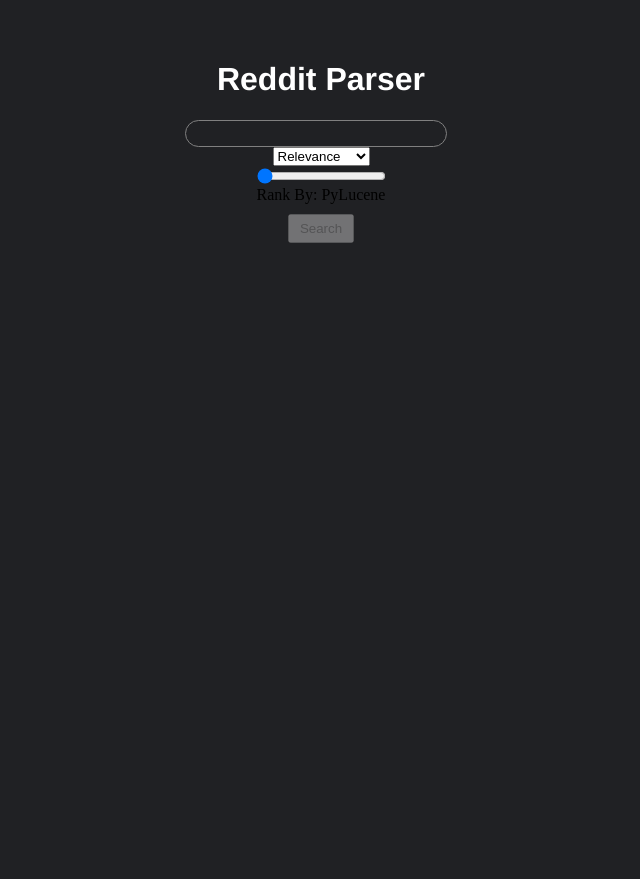
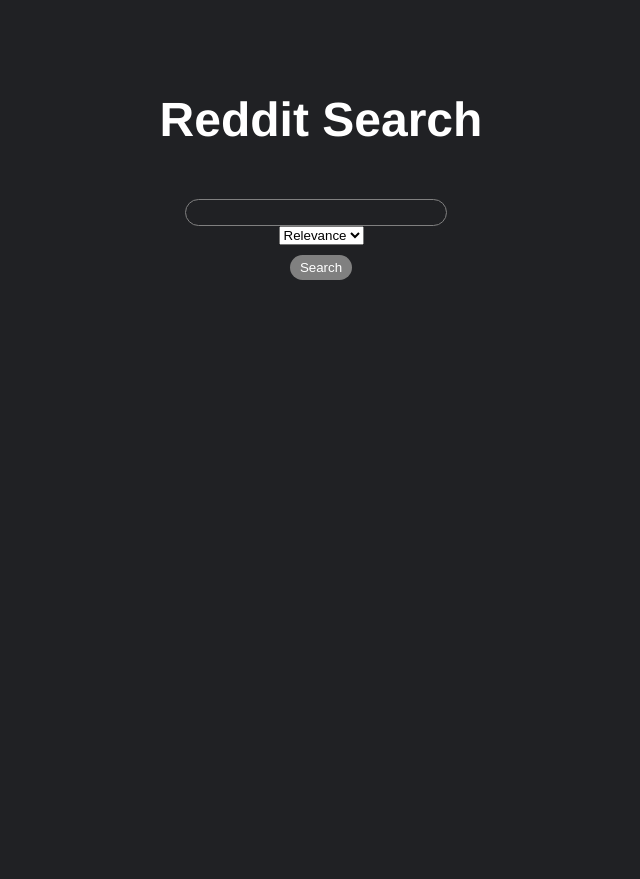
Before and after one commit to ColeShirakata/Reddit-Scraper, a Flask app: page / in a window 1280 px wide. Shown: the top 879 px of the page, without its empty margins (319-959 px from the left). After the commit the page ends 280 px from the top, so only its background shows below. Run offline with Flask 3, Linux system fonts and the light colour scheme.

Commit message:
Fixed bug and cleaned up interface

```diff
--- a/main.py
+++ b/main.py
@@ -44,10 +44,12 @@ def search():
     for score_doc in top_docs.scoreDocs:
         doc = index_searcher.doc(score_doc.doc)
         title = doc.get("title")
+        votes = doc.get("score")
         score = score_doc.score
         result = {
             "title": title,
-            "score": score
+            "score": score,
+            "votes": votes
         }
         results.append(result)
 
--- a/static/styles/styles.css
+++ b/static/styles/styles.css
@@ -1,33 +1,37 @@
 body {
-    background-color:#202124;
+    background-color: #202124;
     margin: 0;
     padding: 0;
     margin-top: 40px;
+    font-family: 'Helvetica', sans-serif;
 }
 
 #content-container {
-    display:flex;
-    flex-direction:column;
-    align-items:center;
-    justify-content:flex-start;
-    height:400vh;
+    display: flex;
+    flex-direction: column;
+    align-items: center;
+    justify-content: flex-start;
+    min-height: 100vh;
+    padding: 20px;
 }
 
 #webpage-title {
-    text-align:center;
-    color:white;
-    font-family: 'Helvetica';
+    text-align: center;
+    color: white;
     font-weight: bold;
+    font-size: 24px;
+    margin-bottom: 20px;
 }
 
 #search {
-    display:flex;
-    flex-direction:column;
-    align-items:center;
+    display: flex;
+    flex-direction: column;
+    align-items: center;
+    margin-bottom: 20px;
 }
 
 #user_input {
-    margin-right:10px;
+    margin-right: 10px;
     border-radius: 15px;
     width: 250px;
     background-color: transparent;
@@ -39,9 +43,31 @@ body {
 
 #search_button {
     padding: 5px 10px;
-    margin-top:10px;
+    margin-top: 10px;
+    background-color: #4CAF50;
+    border: none;
+    color: white;
+    cursor: pointer;
+    border-radius: 15px;
+}
+
+#search_button:disabled {
+    background-color: gray;
+    cursor: not-allowed;
 }
 
 #results {
     color: white;
+    max-width: 500px;
 }
+
+#results p {
+    margin: 10px 0;
+    line-height: 1.5;
+}
+
+.post-divider {
+    border: none;
+    border-top: 1px solid gray;
+    margin: 10px 0;
+}
--- a/templates/index.html
+++ b/templates/index.html
@@ -1,25 +1,21 @@
 <!DOCTYPE HTML>
 <html>
 <head>
-    <title>Reddit Parser</title>
+    <title>Reddit Search</title>
     <link rel="stylesheet" type="text/css" href="{{ url_for('static', filename='styles/styles.css') }}" />
     <script src="https://ajax.googleapis.com/ajax/libs/jquery/3.5.1/jquery.min.js"></script>
 </head>
 <body>
     <div id="content-container">
         <div id="webpage-title">
-            <h1>Reddit Parser</h1>
+            <h1>Reddit Search</h1>
         </div>
         <div id='search'>
             <input type='text' id='user_input'></input>
             <select id='ordering'>
                 <option value="relevance">Relevance</option>
                 <option value="votes">Votes</option>
-                <option value="time">Time</option>
-                <option value="combination">Combination</option>
             </select>
-            <input type="range" id="rank_by" name="rank_by" min="0" max="1" step="1" value="0">
-            <label for="rank_by">Rank By: <span id="rank-label">PyLucene</span></label>
             <button id='search_button' disabled>Search</button>
         </div>
         <div id='results'>
@@ -44,7 +40,10 @@
                     results = "<p>Sorry, our database does not contain any information related to '" + query + "'</p>";
                 } else {
                     for (var i = 0; i < data.length; i++) {
-                        results += "<p>" + data[i].title + "</p>";
+                        results += "<p>" + data[i].title + " - Votes: " + data[i].votes + " (Score: " + data[i].score + ")</p>";
+                        if (i < data.length - 1) {
+                            results += "<hr class='post-divider'>";
+                        }
                     }
                 }
                 $("#results").html(results);
```
